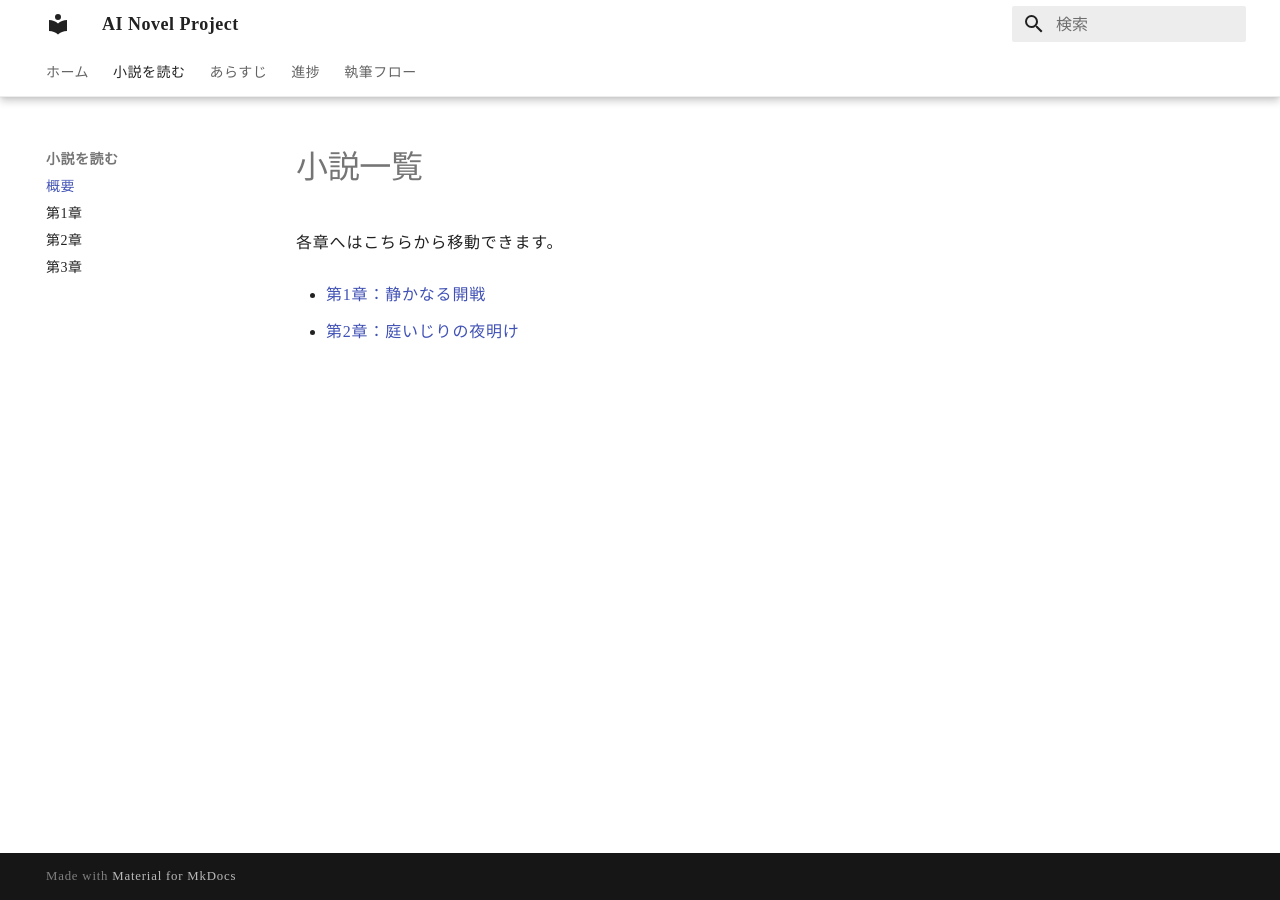
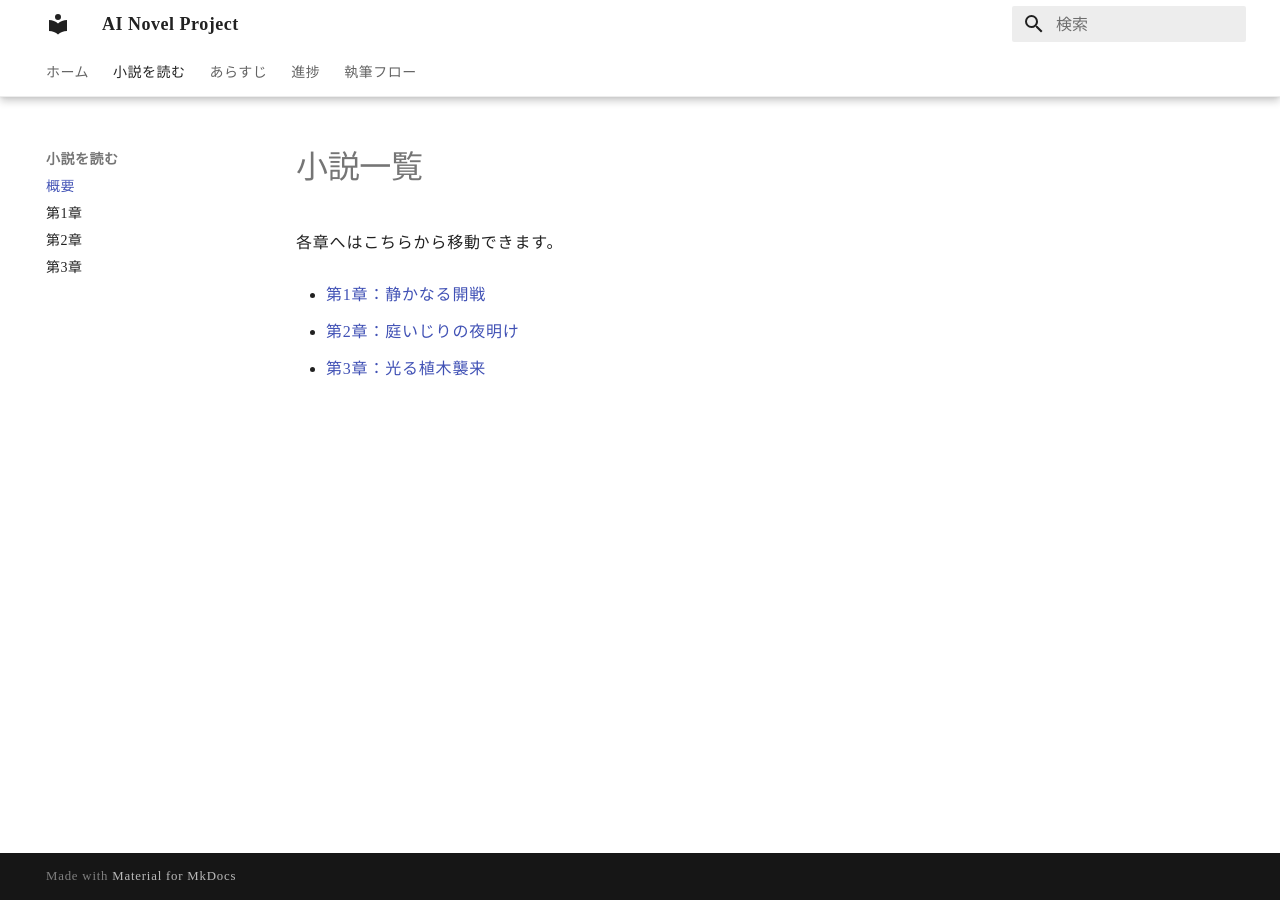
Before and after one commit to readofmaster/ai-novel-project, an MkDocs documentation site: the page built from docs/novel/README.md, in a window 1280 px wide. Built offline with MkDocs 1.6.1 and Material for MkDocs 9.7.7, drawn with Linux system fonts in a browser that asks for light colours; some web fonts are replaced.

Commit message:
feat: 小説一覧に第3章を追加

```diff
--- a/docs/novel/README.md
+++ b/docs/novel/README.md
@@ -4,3 +4,4 @@
 
 - [第1章：静かなる開戦](chapter1.md)
 - [第2章：庭いじりの夜明け](chapter2.md)
+- [第3章：光る植木襲来](chapter3.md)
```
